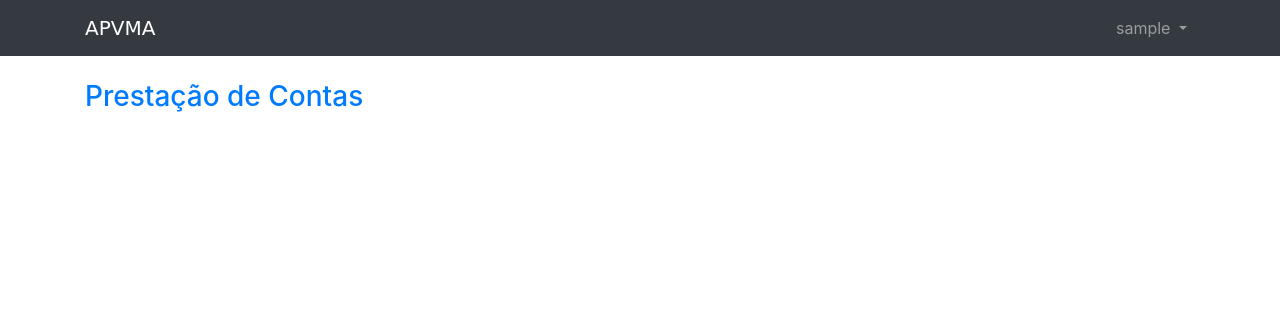
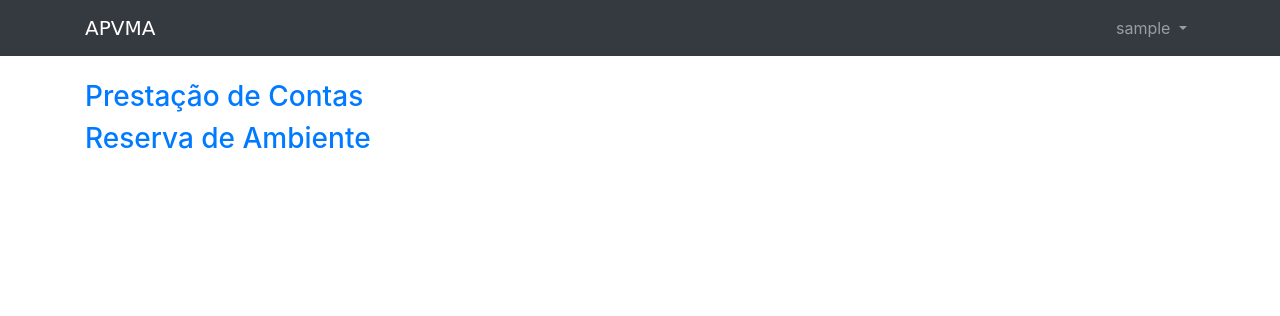
Before and after one commit to apvma-manaus/apvma, a Django app: page /home in a window 1280 px wide. Shown: the top 316 px of the page. Run offline with Django 3.2, Linux system fonts and the light colour scheme; the visitor is signed in with stand-in values (Sample User, id 1); parts of the project's set-up code (start-up, migrations or seed data) failed here and were passed over; some libraries are stand-ins or nearby versions.

Commit message:
Reservation link

```diff
--- a/apvma/core/templates/home.html
+++ b/apvma/core/templates/home.html
@@ -3,4 +3,6 @@
 {% block content %}
     <br>
     <h3><a href="/accountability/">Prestação de Contas</a></h3>
+    <h3><a href="/reservations/">Reserva de Ambiente</a></h3>
+
 {% endblock content %}
```
Also changed, not shown: apvma/core/tests/test_home_view.py (+4 -0 lines).
